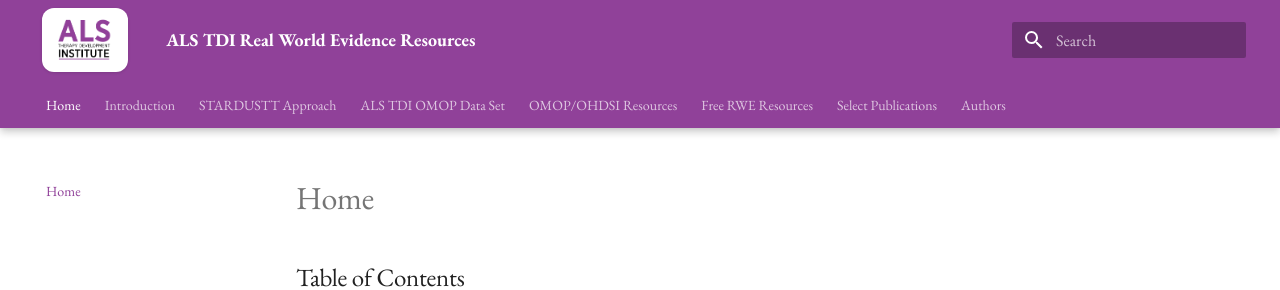
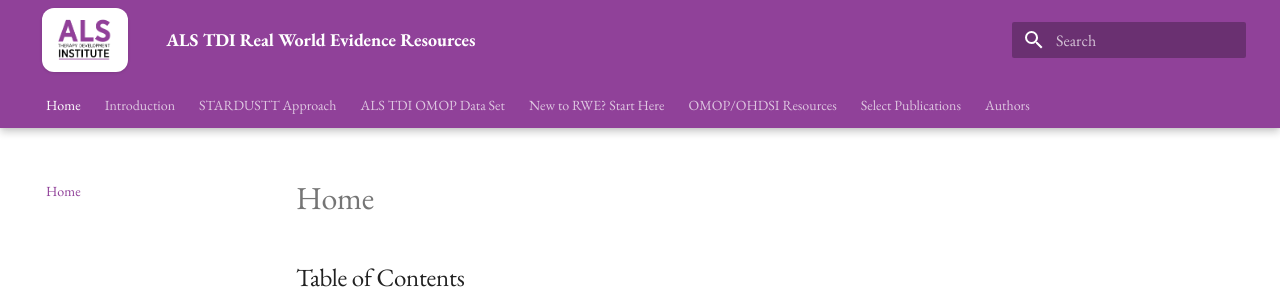
Before and after one commit to ALSTDI/ALS-RWE, an MkDocs documentation site: the page built from docs/index.md, in a window 1280 px wide. Shown: the top 290 px of the page. Built offline with MkDocs 1.6.1 and Material for MkDocs 9.7.7, drawn with Linux system fonts in a browser that asks for light colours.

Commit message:
updated MKdocs

```diff
--- a/mkdocs.yml
+++ b/mkdocs.yml
@@ -24,8 +24,8 @@
   - Introduction: introduction.md
   - STARDUSTT Approach: stardustt-approach.md
   - ALS TDI OMOP Data Set: als-tdi-omop-data-set.md
+  - New to RWE? Start Here: free-rwe-resources.md
   - OMOP/OHDSI Resources: omop-ohdsi-resources.md
-  - Free RWE Resources: free-rwe-resources.md
   - Select Publications: select-publications.md
   - Authors: authors.md
 
```
Also changed, not shown: site/404.html, site/als-tdi-omop-data-set/index.html, site/authors/index.html, site/free-rwe-resources/index.html, site/index.html, site/introduction/index.html, site/omop-ohdsi-resources/index.html, site/select-publications/index.html, site/stardustt-approach/index.html.
